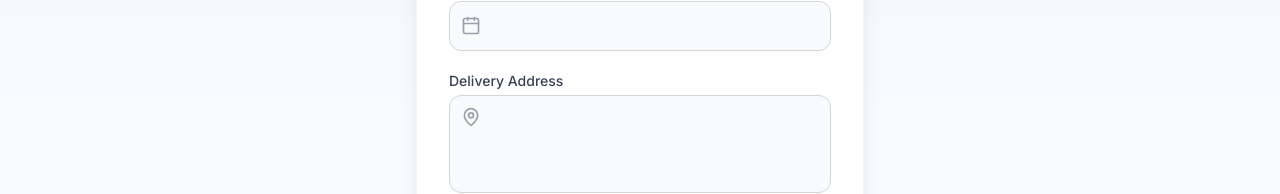
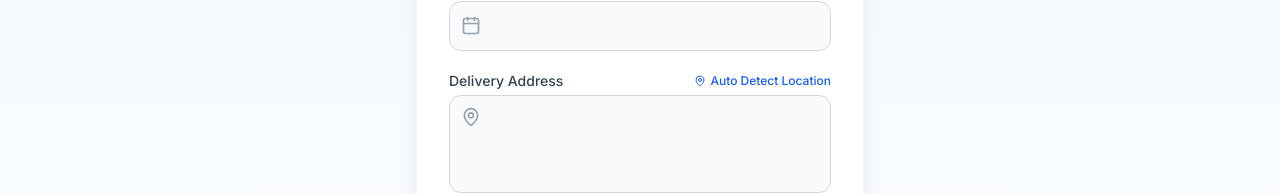
Before and after one commit to jaiathwani2007-rgb/MedGo, a Next.js app: page /onboarding in a window 1280 px wide. Shown: the part 325-519 px from the top of the page. Built offline with nearby package versions, Linux system fonts and the light colour scheme; no server answers.

Commit message:
Darken inputs and add Auto Location feature

```diff
--- a/src/app/(admin)/admin/login/page.tsx
+++ b/src/app/(admin)/admin/login/page.tsx
@@ -43,7 +43,7 @@ export default function AdminLoginPage() {
                 type="password"
                 name="password"
                 required
-                className="block w-full pl-10 pr-3 py-3 border border-gray-600 rounded-xl bg-gray-700 text-white placeholder-gray-400 focus:ring-2 focus:ring-emerald-500 focus:border-emerald-500 transition-shadow"
+                className="block w-full pl-10 pr-3 py-3 border border-gray-700 rounded-xl focus:ring-2 focus:ring-amber-500 focus:border-amber-500 transition-shadow bg-gray-900 focus:bg-gray-800 text-white font-semibold placeholder-gray-400"
                 placeholder="••••••••"
               />
             </div>
--- a/src/app/login/page.tsx
+++ b/src/app/login/page.tsx
@@ -47,7 +47,7 @@ export default function LoginPage() {
                 name="username"
                 required
                 placeholder="e.g. johndoe"
-                className="block w-full pl-10 pr-3 py-3 border border-gray-300 rounded-xl focus:ring-2 focus:ring-blue-500 focus:border-blue-500 transition-shadow bg-gray-50 focus:bg-white text-gray-900 placeholder-gray-400"
+                className="block w-full pl-10 pr-3 py-3 border border-gray-300 rounded-xl focus:ring-2 focus:ring-blue-500 focus:border-blue-500 transition-shadow bg-gray-50 focus:bg-white text-black font-semibold placeholder-gray-500"
               />
             </div>
           </div>
@@ -63,7 +63,7 @@ export default function LoginPage() {
                 name="password"
                 required
                 placeholder="••••••••"
-                className="block w-full pl-10 pr-3 py-3 border border-gray-300 rounded-xl focus:ring-2 focus:ring-blue-500 focus:border-blue-500 transition-shadow bg-gray-50 focus:bg-white text-gray-900 placeholder-gray-400"
+                className="block w-full pl-10 pr-3 py-3 border border-gray-300 rounded-xl focus:ring-2 focus:ring-blue-500 focus:border-blue-500 transition-shadow bg-gray-50 focus:bg-white text-black font-semibold placeholder-gray-500"
               />
             </div>
           </div>
--- a/src/app/onboarding/page.tsx
+++ b/src/app/onboarding/page.tsx
@@ -1,14 +1,44 @@
 'use client'
 
-import { useState } from 'react'
+import { useState, useRef } from 'react'
 import { completeOnboarding } from '@/app/actions/auth'
 import { useLanguage } from '@/components/LanguageProvider'
 import { SubmitButton } from '@/components/SubmitButton'
-import { User, Calendar, MapPin, Globe } from 'lucide-react'
+import { User, Calendar, MapPin, Globe, Loader2 } from 'lucide-react'
 
 export default function OnboardingPage() {
   const { t, language, setLanguage } = useLanguage()
   const [error, setError] = useState<string | null>(null)
+  const [detecting, setDetecting] = useState(false)
+  const addressInputRef = useRef<HTMLTextAreaElement>(null)
+
+  const handleDetectLocation = () => {
+    if (!navigator.geolocation) {
+      alert('Geolocation is not supported by your browser')
+      return
+    }
+    setDetecting(true)
+    navigator.geolocation.getCurrentPosition(async (position) => {
+      try {
+        const { latitude, longitude } = position.coords
+        // Using Nominatim API (Free, no key required) for reverse geocoding
+        const res = await fetch(`https://nominatim.openstreetmap.org/reverse?lat=${latitude}&lon=${longitude}&format=json`)
+        const data = await res.json()
+        if (data && data.display_name && addressInputRef.current) {
+          addressInputRef.current.value = data.display_name
+        } else {
+          alert('Could not determine address from coordinates.')
+        }
+      } catch (err) {
+        alert('Failed to detect location.')
+      } finally {
+        setDetecting(false)
+      }
+    }, () => {
+      alert('Location access denied.')
+      setDetecting(false)
+    })
+  }
 
   async function handleOnboarding(formData: FormData) {
     const result = await completeOnboarding(formData)
@@ -42,7 +72,7 @@ export default function OnboardingPage() {
                 type="text"
                 name="fullName"
                 required
-                className="block w-full pl-10 pr-3 py-3 border border-gray-300 rounded-xl focus:ring-2 focus:ring-blue-500 focus:border-blue-500 transition-shadow bg-gray-50 focus:bg-white"
+                className="block w-full pl-10 pr-3 py-3 border border-gray-300 rounded-xl focus:ring-2 focus:ring-blue-500 focus:border-blue-500 transition-shadow bg-gray-50 focus:bg-white text-black font-semibold placeholder-gray-500"
               />
             </div>
           </div>
@@ -59,22 +89,29 @@ export default function OnboardingPage() {
                 required
                 min="18"
                 max="120"
-                className="block w-full pl-10 pr-3 py-3 border border-gray-300 rounded-xl focus:ring-2 focus:ring-blue-500 focus:border-blue-500 transition-shadow bg-gray-50 focus:bg-white"
+                className="block w-full pl-10 pr-3 py-3 border border-gray-300 rounded-xl focus:ring-2 focus:ring-blue-500 focus:border-blue-500 transition-shadow bg-gray-50 focus:bg-white text-black font-semibold placeholder-gray-500"
               />
             </div>
           </div>
 
           <div>
-            <label className="block text-sm font-medium text-gray-700 mb-1">{t('onboarding.address')}</label>
+            <div className="flex items-center justify-between mb-1">
+              <label className="block text-sm font-medium text-gray-700">{t('onboarding.address')}</label>
+              <button type="button" onClick={handleDetectLocation} disabled={detecting} className="text-xs text-blue-600 hover:text-blue-700 flex items-center font-medium">
+                {detecting ? <Loader2 className="w-3 h-3 mr-1 animate-spin" /> : <MapPin className="w-3 h-3 mr-1" />}
+                Auto Detect Location
+              </button>
+            </div>
             <div className="relative">
               <div className="absolute top-3 left-3 flex items-start pointer-events-none">
                 <MapPin className="h-5 w-5 text-gray-400" />
               </div>
               <textarea
                 name="address"
+                ref={addressInputRef}
                 required
                 rows={3}
-                className="block w-full pl-10 pr-3 py-3 border border-gray-300 rounded-xl focus:ring-2 focus:ring-blue-500 focus:border-blue-500 transition-shadow bg-gray-50 focus:bg-white resize-none"
+                className="block w-full pl-10 pr-3 py-3 border border-gray-300 rounded-xl focus:ring-2 focus:ring-blue-500 focus:border-blue-500 transition-shadow bg-gray-50 focus:bg-white resize-none text-black font-semibold placeholder-gray-500"
               ></textarea>
             </div>
           </div>
--- a/src/app/signup/page.tsx
+++ b/src/app/signup/page.tsx
@@ -47,7 +47,7 @@ export default function SignupPage() {
                 name="username"
                 required
                 placeholder="e.g. johndoe"
-                className="block w-full pl-10 pr-3 py-3 border border-gray-300 rounded-xl focus:ring-2 focus:ring-blue-500 focus:border-blue-500 transition-shadow bg-gray-50 focus:bg-white text-gray-900 placeholder-gray-400"
+                className="block w-full pl-10 pr-3 py-3 border border-gray-300 rounded-xl focus:ring-2 focus:ring-blue-500 focus:border-blue-500 transition-shadow bg-gray-50 focus:bg-white text-black font-semibold placeholder-gray-500"
               />
             </div>
           </div>
@@ -63,7 +63,7 @@ export default function SignupPage() {
                 name="password"
                 required
                 placeholder="••••••••"
-                className="block w-full pl-10 pr-3 py-3 border border-gray-300 rounded-xl focus:ring-2 focus:ring-blue-500 focus:border-blue-500 transition-shadow bg-gray-50 focus:bg-white text-gray-900 placeholder-gray-400"
+                className="block w-full pl-10 pr-3 py-3 border border-gray-300 rounded-xl focus:ring-2 focus:ring-blue-500 focus:border-blue-500 transition-shadow bg-gray-50 focus:bg-white text-black font-semibold placeholder-gray-500"
               />
             </div>
           </div>
```
